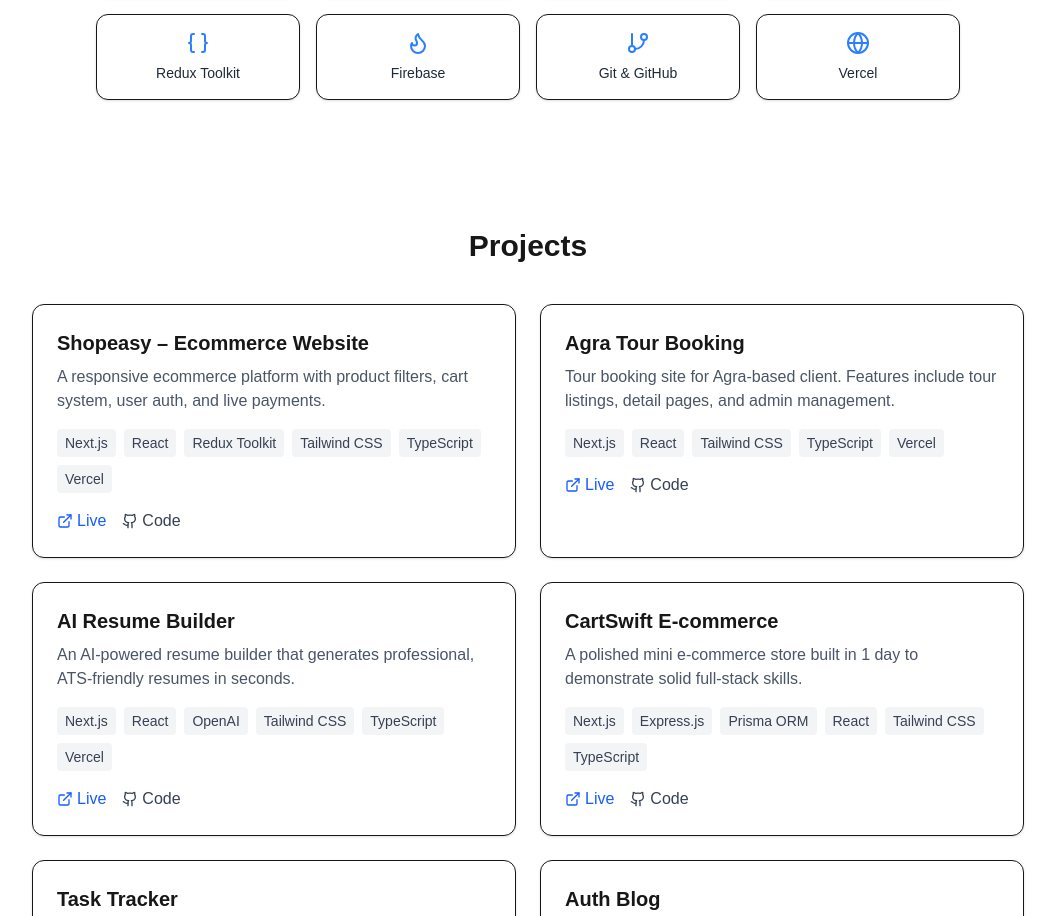
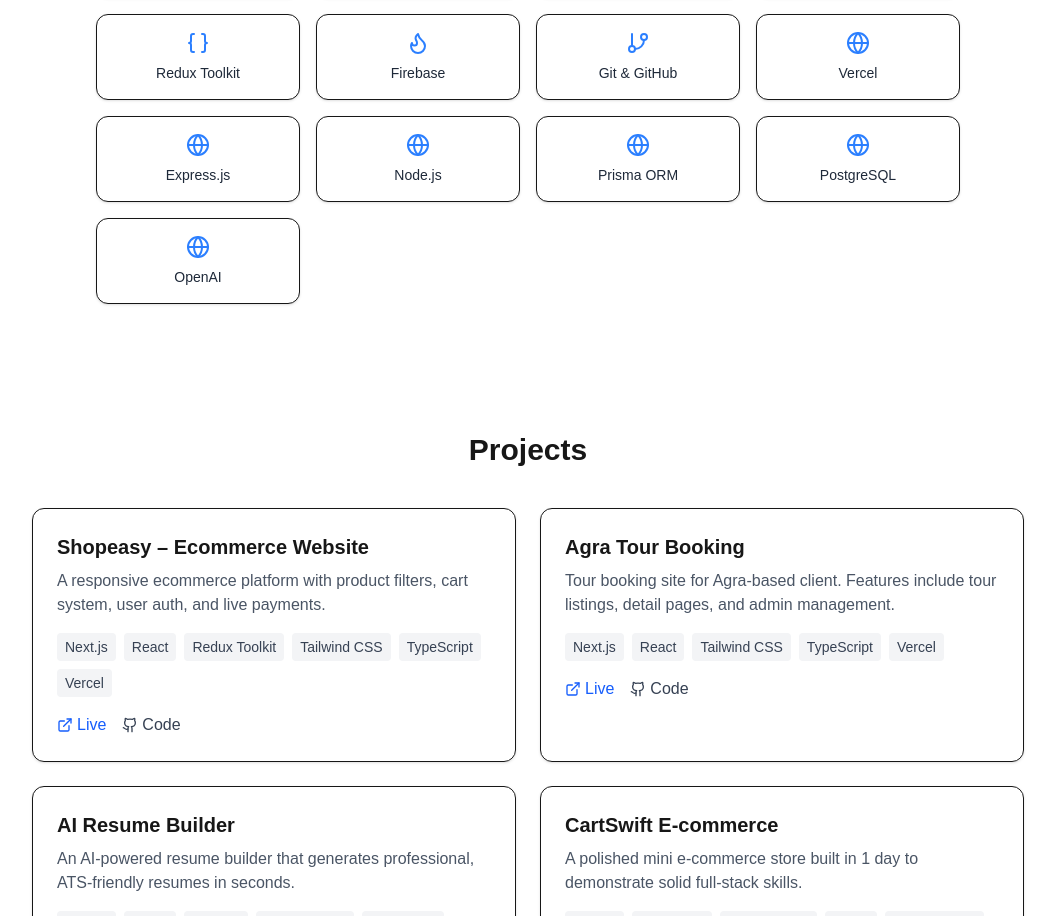
Before and after one commit to amir070baig/portfolio, a Next.js app: page / in a window 1280 px wide. Shown: the part 1352-2268 px from the top of the page, without its empty margins (112-1167 px from the left). Built offline with nearby package versions, Linux system fonts and the light colour scheme.

Commit message:
made changes in Tech stack

```diff
--- a/src/components/About.tsx
+++ b/src/components/About.tsx
@@ -40,6 +40,11 @@
           <Tech name="Firebase" icon={Flame} />
           <Tech name="Git & GitHub" icon={GitBranch} />
           <Tech name="Vercel" icon={Globe} />
+          <Tech name="Express.js" icon={Globe} />
+          <Tech name="Node.js" icon={Globe} />
+          <Tech name="Prisma ORM" icon={Globe} />
+          <Tech name="PostgreSQL" icon={Globe} />
+          <Tech name="OpenAI" icon={Globe} />
         </div>
     </motion.section>
   )
```
